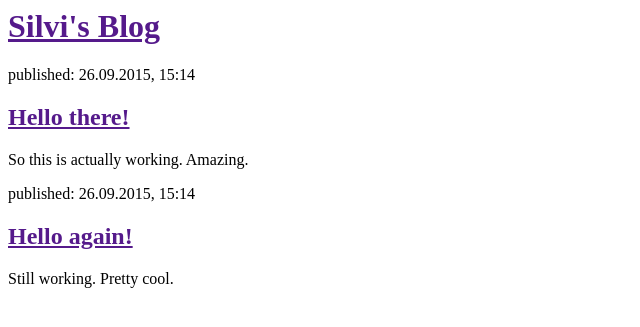
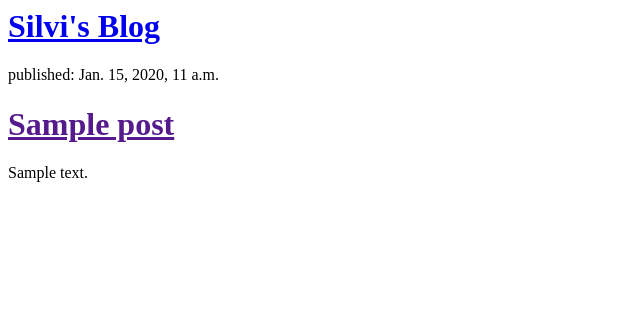
Before and after one commit to SilviD/my-first-blog, a Django app: template blog/templates/blog/post_list.html in a window 1280 px wide. Shown: the top 327 px of the page, without its empty margins (0-640 px from the left). Run offline with Django 3.2, Linux system fonts and the light colour scheme; the template is opened without the code that fills it: values that come from a table or form of the project are taken from there, others are empty; tables that the repository leaves empty hold one stand-in row (values such as "Sample post").

Commit message:
Modified templates to display posts from database.

```diff
--- a/blog/templates/blog/post_list.html
+++ b/blog/templates/blog/post_list.html
@@ -3,20 +3,17 @@
         <title>Silvi's blog</title>
     </head>
     <body>
-        <div>
-            <h1><a href="">Silvi's Blog</a></h1>
-        </div>
+      <div>
+  <h1><a href="/">Silvi's Blog</a></h1>
+</div>
 
-        <div>
-            <p>published: 26.09.2015, 15:14</p>
-            <h2><a href="">Hello there!</a></h2>
-            <p>So this is actually working. Amazing.</p>
-        </div>
+{% for post in posts %}
+  <div>
+      <p>published: {{ post.published_date }}</p>
+      <h1><a href="">{{ post.title }}</a></h1>
+      <p>{{ post.text|linebreaks }}</p>
+  </div>
+{% endfor %}
 
-        <div>
-            <p>published: 26.09.2015, 15:14</p>
-            <h2><a href="">Hello again!</a></h2>
-            <p>Still working. Pretty cool.</p>
-        </div>
     </body>
 </html>
--- a/blog/views.py
+++ b/blog/views.py
@@ -1,4 +1,7 @@
 from django.shortcuts import render
+from django.utils import timezone
+from .models import Post
 
 def post_list(request):
-    return render(request, 'blog/post_list.html', {})
+    posts = Post.objects.filter(published_date__lte=timezone.now()).order_by('-published_date')
+    return render(request, 'blog/post_list.html', {'posts': posts})
```
